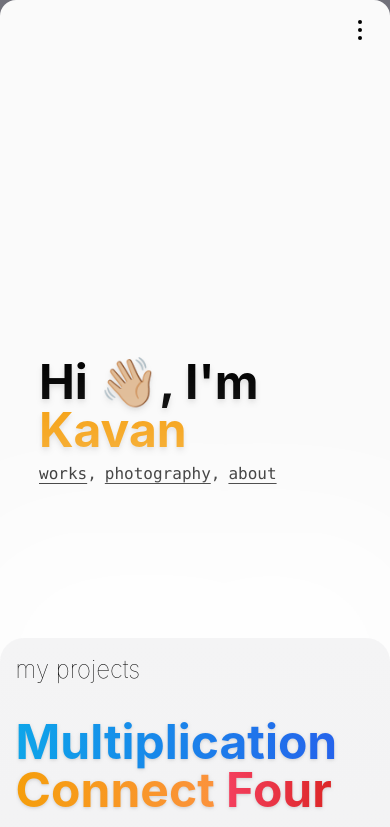
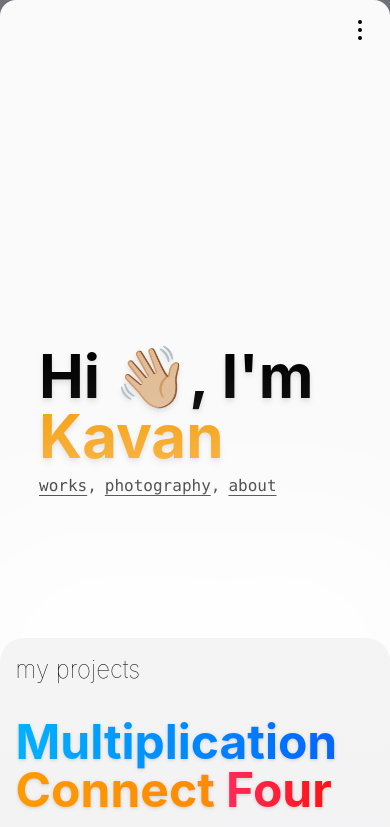
Before and after one commit to kavanparam/react-portfolio-website, a Gatsby site: page / in a window 390 px wide. Shown: the top 827 px of the page. Built offline with nearby package versions, Linux system fonts and the light colour scheme; Gatsby itself is replaced by a stand-in of ours.

Commit message:
better mobile styling

```diff
--- a/src/pages/index.tsx
+++ b/src/pages/index.tsx
@@ -83,7 +83,7 @@ const IndexPage = () => {
           style={{ y }}
           className="z-0 h-screen w-full p-[10%] bg-zinc-50 rounded-2xl sm:-mb-48 -mb-44 flex flex-col items-start justify-center gap-2"
         >
-          <h1 className="text-5xl font-bold sm:text-7xl drop-shadow-md">
+          <h1 className="text-6xl font-bold sm:text-7xl drop-shadow-md">
             Hi 👋🏼, I'm <span className="text-amber-500">Kavan</span>
           </h1>
           <ul className="flex gap-2 font-mono">
@@ -134,7 +134,7 @@ const IndexPage = () => {
               {/* overview */}
               <div className="flex items-center justify-center md:h-full md:w-1/2 md:absolute md:top-0 md:left-0">
                 <div className="mb-8 space-y-4 w-96 lg:w-112 md:mb-0">
-                  <h3 className="inline-block text-5xl font-bold lg:text-6xl drop-shadow">
+                  <h3 className="inline-block text-5xl font-bold lg:text-6xl drop-shadow saturate-150">
                     <span className="text-transparent bg-gradient-to-r from-sky-500 to-blue-600 bg-clip-text">
                       Multiplication
                     </span>{" "}
```
